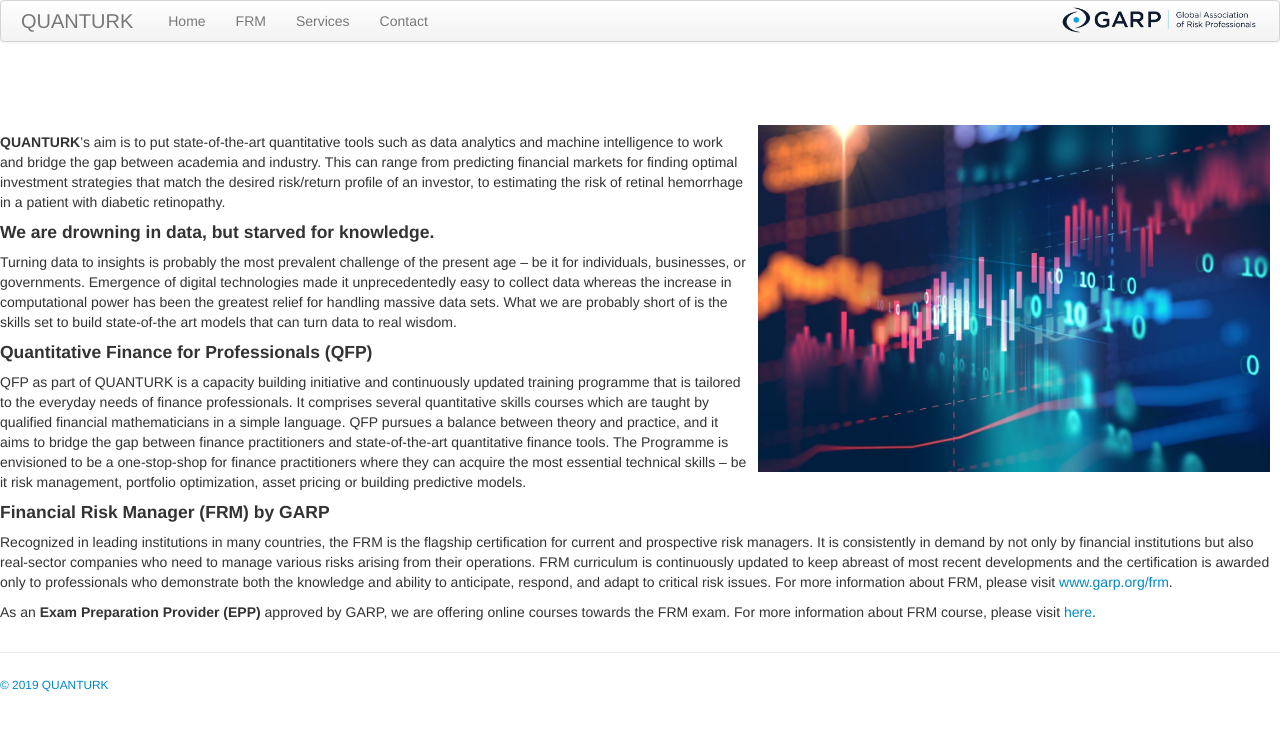
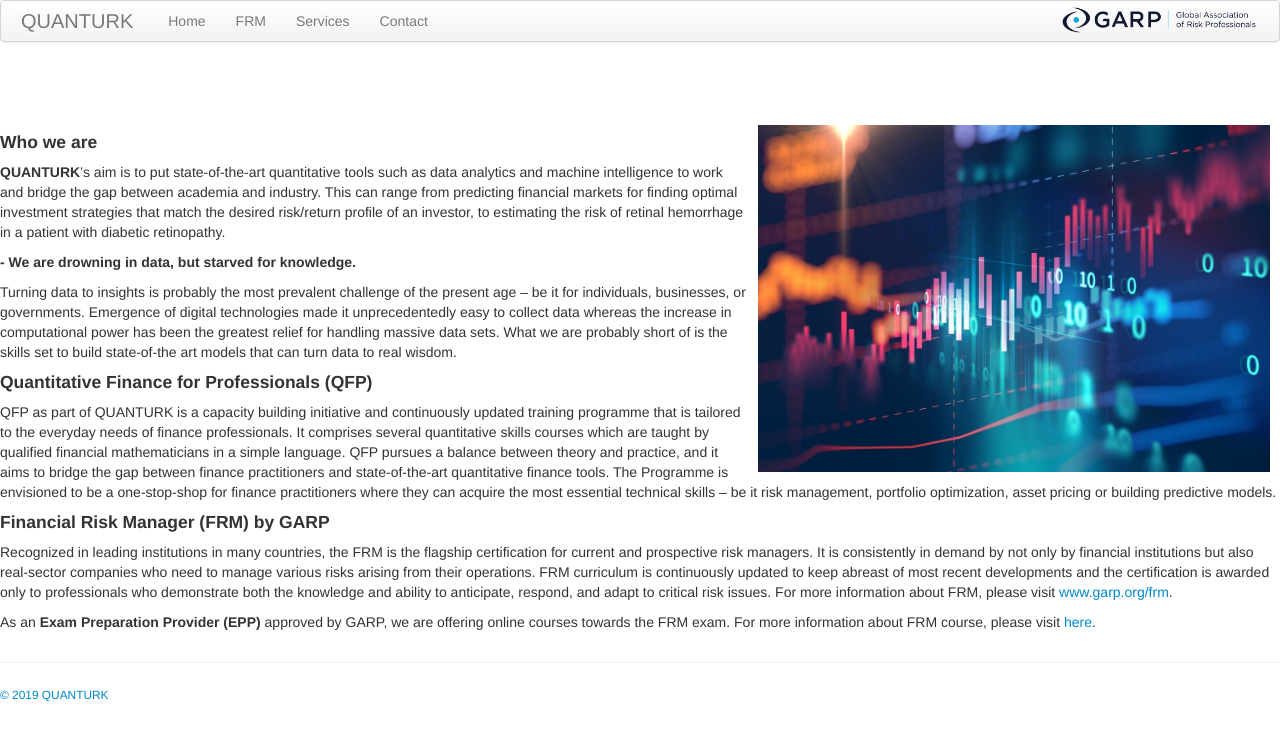
Before and after one commit to quanturk/quanturk.github.io, a Jekyll site: the page built from index.md, in a window 1280 px wide. Shown: the top 741 px of the page. Built offline with Jekyll 4.4.1, drawn with Linux system fonts in a browser that asks for light colours.

Commit message:
Update index.md

```diff
--- a/index.md
+++ b/index.md
@@ -6,9 +6,11 @@
 <br><br><br>
 <img src="figures/front.jpg" width="40%" alt="Site logo" align = "right" style="margin:3px 10px">
 
+#### Who we are
+
 **QUANTURK**'s aim is to put state-of-the-art quantitative tools such as data analytics and machine intelligence to work and bridge the gap between academia and industry. This can range from predicting financial markets for finding optimal investment strategies that match the desired risk/return profile of an investor, to estimating the risk of retinal hemorrhage in a patient with diabetic retinopathy.
 
-#### We are drowning in data, but starved for knowledge.
+##### - We are drowning in data, but starved for knowledge.
 
 Turning data to insights is probably the most prevalent challenge of the present age -- be it for individuals, businesses, or governments. Emergence of digital technologies made it unprecedentedly easy to collect data whereas the increase in computational power has been the greatest relief for handling massive data sets. What we are probably short of is the skills set to build state-of-the art models that can turn data to real wisdom.
 
```
